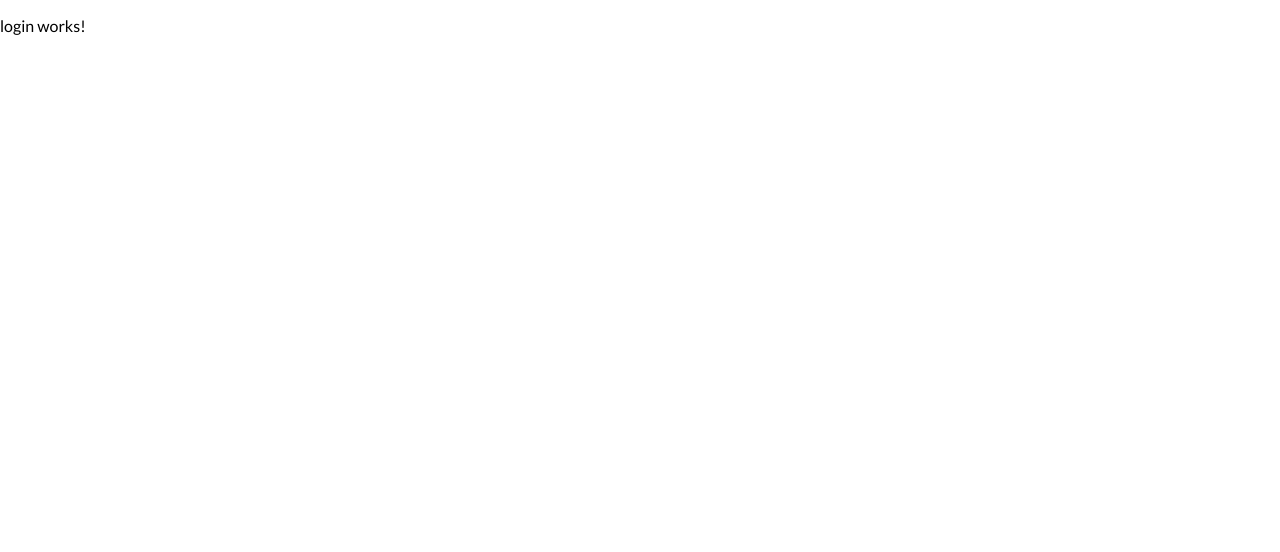
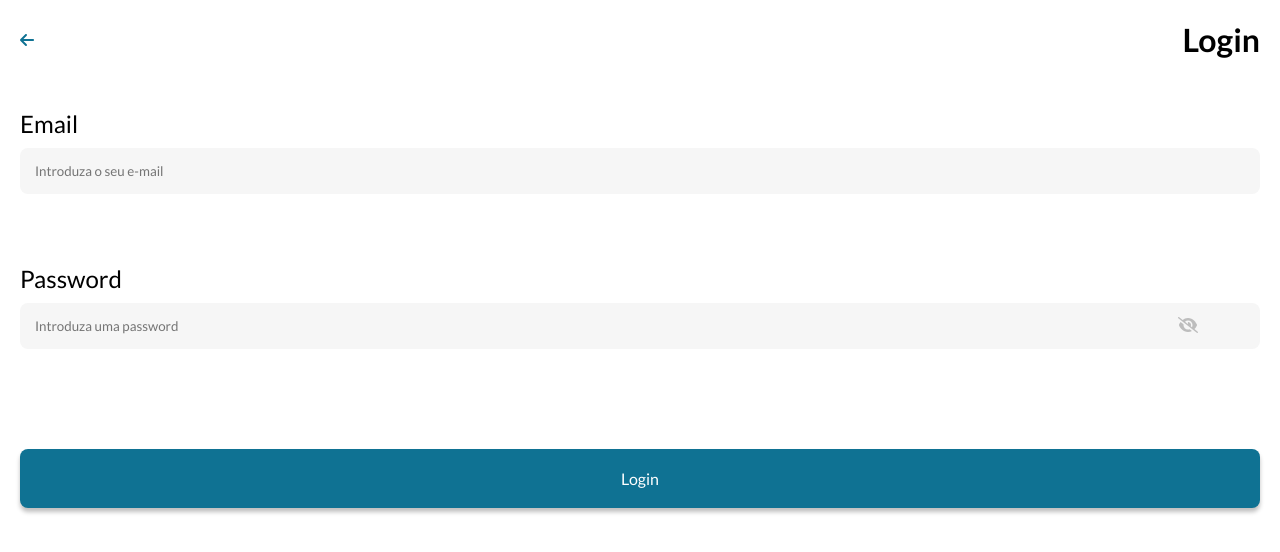
Before and after one commit to alexandresilvacarreira/groceryroutepro-frontend-prod, an Angular app: page /login in a window 1280 px wide. Shown: the top 552 px of the page. Built offline with nearby package versions, Linux system fonts and the light colour scheme.

Commit message:
Atualização do componente de login.

```diff
--- a/src/app/app.module.ts
+++ b/src/app/app.module.ts
@@ -16,6 +16,7 @@ import {SignupComponent} from "./pages/signup/signup.component";
 import { ConfirmRegistrationComponent } from './pages/confirm-registration/confirm-registration.component';
 import { ErrorComponent } from './pages/error/error.component';
 import { DesktopNavbarComponent } from './components/desktop-navbar/desktop-navbar.component';
+import {LoginComponent} from "./pages/login/login.component";
 
 @NgModule({
   declarations: [
@@ -26,6 +27,7 @@ import { DesktopNavbarComponent } from './components/desktop-navbar/desktop-navb
     DashboardComponent,
     MobileNavbarComponent,
     SignupComponent,
+    LoginComponent,
     ConfirmRegistrationComponent,
     ErrorComponent,
     DesktopNavbarComponent
--- a/src/app/components/mobile-navbar/mobile-navbar.component.scss
+++ b/src/app/components/mobile-navbar/mobile-navbar.component.scss
@@ -23,9 +23,10 @@
       height: 50px;
       margin: 0;
 
-      fa-icon {
-        transform: scale(1.8);
-      }
+      //fa-icon {
+      //  transform: scale(1.8);
+      //}
+
     }
 
     a.active {
--- a/src/app/pages/dashboard/dashboard.component.ts
+++ b/src/app/pages/dashboard/dashboard.component.ts
@@ -7,4 +7,6 @@ import { Component } from '@angular/core';
 })
 export class DashboardComponent {
 
+
+
 }
--- a/src/app/pages/login/login.component.html
+++ b/src/app/pages/login/login.component.html
@@ -1 +1,31 @@
-<p>login works!</p>
+<div class="container">
+  <div class="header">
+    <fa-icon class="icon" [icon]="faArrowLeft" [routerLink]="['/welcome']"></fa-icon>
+    <h1 class="page-title">Login</h1>
+  </div>
+  <div class="signup-form" [formGroup]="form">
+    <div class="form-field">
+      <label class="form-label">Email</label>
+      <input class="form-input" label="email" type="email" placeholder="Introduza o seu e-mail" required
+             formControlName="email"/>
+      <div class="invalid-input-warning" *ngIf="form.get('email')?.invalid && form.get('email')?.dirty && form.get('email')?.touched">
+        Email inválido.
+      </div>
+    </div>
+    <div class="form-field">
+      <label class="form-label">Password</label>
+      <div class="password-container">
+        <input class="form-input" label="password" [type]="showPassword ? 'text' : 'password'" placeholder="Introduza uma password" required
+               formControlName="password"/>
+        <fa-icon class="password-icon" [icon]="showPassword ? faEye : faEyeSlash" (mousedown)="toggleShowPassword()" (mouseup)="toggleShowPassword()"></fa-icon>
+      </div>
+      <div class="invalid-input-warning" *ngIf="form.get('password')?.invalid && form.get('password')?.dirty && form.get('password')?.touched">
+        Password errada.
+      </div>
+    </div>
+  </div>
+  <button class="dark-blue-button" (click)="login()">Login</button>
+  <div class="check-inputs-message" *ngIf="showMessage" @fadeAnimation>
+    <p class="warning-text">Verifique o preenchimento dos campos</p>
+  </div>
+</div>
--- a/src/app/pages/login/login.component.scss
+++ b/src/app/pages/login/login.component.scss
@@ -0,0 +1,103 @@
+.container {
+  display: flex;
+  flex-direction: column;
+  justify-content: flex-start;
+  align-items: center;
+  padding: 20px;
+  min-height: 100vh;
+
+  .header {
+    display: flex;
+    justify-content: space-between;
+    align-items: center;
+    width: 100%;
+
+    .icon {
+      color: #0f7293;
+      &:hover {
+        cursor: pointer;
+      }
+    }
+
+    .page-title {
+      margin: 0;
+    }
+
+  }
+
+  .signup-form {
+    display: flex;
+    flex-direction: column;
+    justify-content: center;
+    gap: 70px;
+    width: 100%;
+    margin: 50px 0 100px 0;
+
+    .form-field {
+      display: flex;
+      flex-direction: column;
+      justify-content: center;
+      align-items: flex-start;
+      gap: 10px;
+
+      .password-container {
+        width: 100%;
+        position: relative;
+
+        .password-icon {
+          color: #BDBDBD;
+          position: absolute;
+          right: 5%;
+          top: 25%;
+
+          &:hover {
+            cursor: pointer;
+          }
+        }
+
+      }
+
+      .form-label {
+        font-size: 1.5em;
+        align-self: flex-start;
+      }
+
+      .form-input {
+        border-radius: 8px;
+        font-family: 'Lato', sans-serif;
+        padding: 15px;
+        width: 100%;
+        align-items: flex-start;
+        border: none;
+        background-color: #F6F6F6;
+
+        &:focus {
+          outline: solid 1px lightgrey;
+        }
+
+      }
+
+      .ng-invalid.ng-touched.ng-dirty {
+        border: solid 1px #DB3A34;
+      }
+
+    }
+
+    .invalid-input-warning {
+      display: flex;
+      justify-content: flex-start;
+      border-left: solid 2px #DB3A34;
+      font-weight: 300;
+      padding-left: 10px;
+    }
+
+  }
+
+  .check-inputs-message{
+    display: flex;
+    justify-content: center;
+    align-items: center;
+    margin-top: 15px;
+  }
+
+}
--- a/src/app/pages/login/login.component.ts
+++ b/src/app/pages/login/login.component.ts
@@ -1,10 +1,96 @@
-import { Component } from '@angular/core';
+import {Component, OnInit} from '@angular/core';
+import {FormBuilder, FormGroup, Validators} from "@angular/forms";
+import {faArrowLeft, faArrowRightToBracket, faEye, faEyeSlash} from "@fortawesome/free-solid-svg-icons";
+import {animate, style, transition, trigger} from "@angular/animations";
+import {AuthService} from "../../services/auth.service";
+import {Login, Signup} from "../../interfaces";
+import {Router} from "@angular/router";
 
 @Component({
   selector: 'app-login',
   templateUrl: './login.component.html',
-  styleUrls: ['./login.component.scss']
+  styleUrls: ['./login.component.scss'],
+  animations: [
+    trigger('fadeAnimation', [
+      transition(':enter', [
+        style({opacity: 0}),
+        animate("200ms ease-in-out"),
+      ]),
+      transition(':leave', [
+        animate("800ms ease-out", style({opacity: 0})),
+      ]),
+    ])
+  ]
 })
-export class LoginComponent {
+export class LoginComponent implements OnInit {
+
+
+  showPassword = false;
+  showPasswordConfirm = false;
+  form!: FormGroup;
+  showMessage = false;
+
+  constructor(private formBuilder: FormBuilder, private authService: AuthService, private router: Router) {
+  }
+
+  toggleShowPassword(confirm = false) {
+    if (!confirm) {
+      this.showPassword ? this.showPassword = false : this.showPassword = true;
+    } else {
+      this.showPasswordConfirm ? this.showPasswordConfirm = false : this.showPasswordConfirm = true;
+    }
+  }
+
+
+  protected readonly faEye = faEye;
+  protected readonly faArrowLeft = faArrowLeft;
+  protected readonly faArrowRightToBracket = faArrowRightToBracket;
+  protected readonly faEyeSlash = faEyeSlash;
+
+  ngOnInit(): void {
+    this.form = this.formBuilder.group({
+      email: ['', [Validators.required, Validators.email]],
+      password: ['', [
+        Validators.required
+      ]]
+    })
+  }
+
+  login() {
+
+    let emailInput = this.form.get("email");
+    let passwordInput = this.form.get("password");
+
+    if (emailInput?.valid && passwordInput?.valid) {
+
+      let login: Login = {
+        email: emailInput.value,
+        password: passwordInput.value
+      }
+
+      this.authService.login(login).subscribe(serverMessage => {
+        if (serverMessage.success) {
+          this.router.navigate(['/dashboard'])
+        } else {
+          this.router.navigate(['/error'])
+        }
+      })
+
+    } else {
+
+      emailInput?.markAsTouched();
+      emailInput?.markAsDirty();
+      passwordInput?.markAsTouched();
+      passwordInput?.markAsDirty();
+
+      this.showMessage = true;
+
+      setTimeout(() => {
+        this.showMessage = false;
+      }, 2000);
+    }
+
+
+  }
 
 }
--- a/src/app/pages/signup/signup.component.ts
+++ b/src/app/pages/signup/signup.component.ts
@@ -89,10 +89,7 @@ export class SignupComponent implements OnInit {
         password: passwordInput.value
       }
 
-      console.log(signup)
-
       this.authService.signup(signup).subscribe(serverMessage =>{
-        console.log(serverMessage)
         if (serverMessage.success){
           this.router.navigate(['/confirm-registration'])
         } else {
--- a/src/app/services/auth.service.ts
+++ b/src/app/services/auth.service.ts
@@ -1,7 +1,7 @@
 import {Injectable, OnInit} from "@angular/core";
 import {HttpClient} from "@angular/common/http";
 import {environment} from "../../environments/environment.development";
-import {ServerMessage, Signup} from "../interfaces";
+import {Login, ServerMessage, Signup} from "../interfaces";
 
 const BASE_URL = environment.BASE_URL;
 
@@ -19,5 +19,8 @@ export class AuthService {
     return this.http.post<ServerMessage>(BASE_URL + "/users/signup", signup)
   }
 
+  login(login:Login){
+    return this.http.post<ServerMessage>(BASE_URL + "/users/login", login)
+  }
 
 }
```
Also changed, not shown: src/app/components/mobile-navbar/mobile-navbar.component.html (+5 -4 lines), src/app/interfaces.ts (+7 -1 lines).
